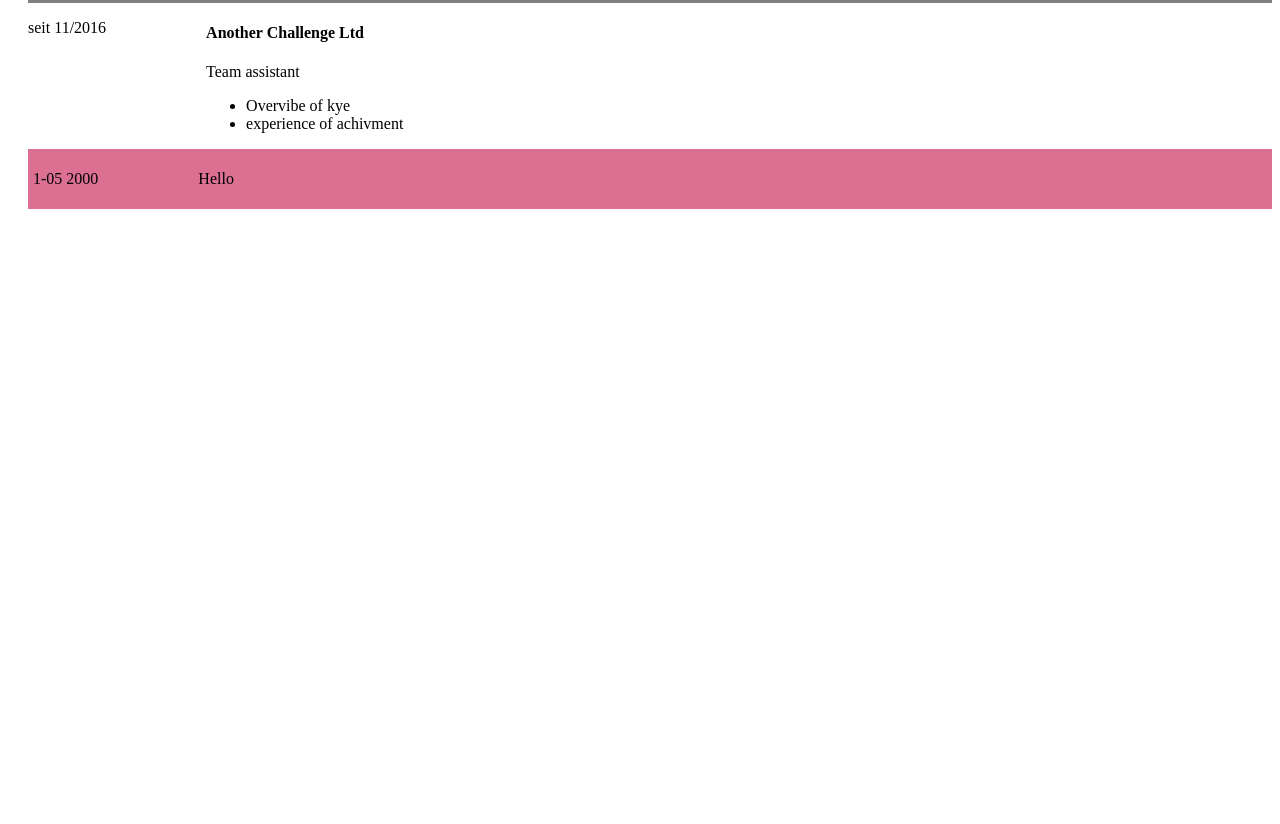
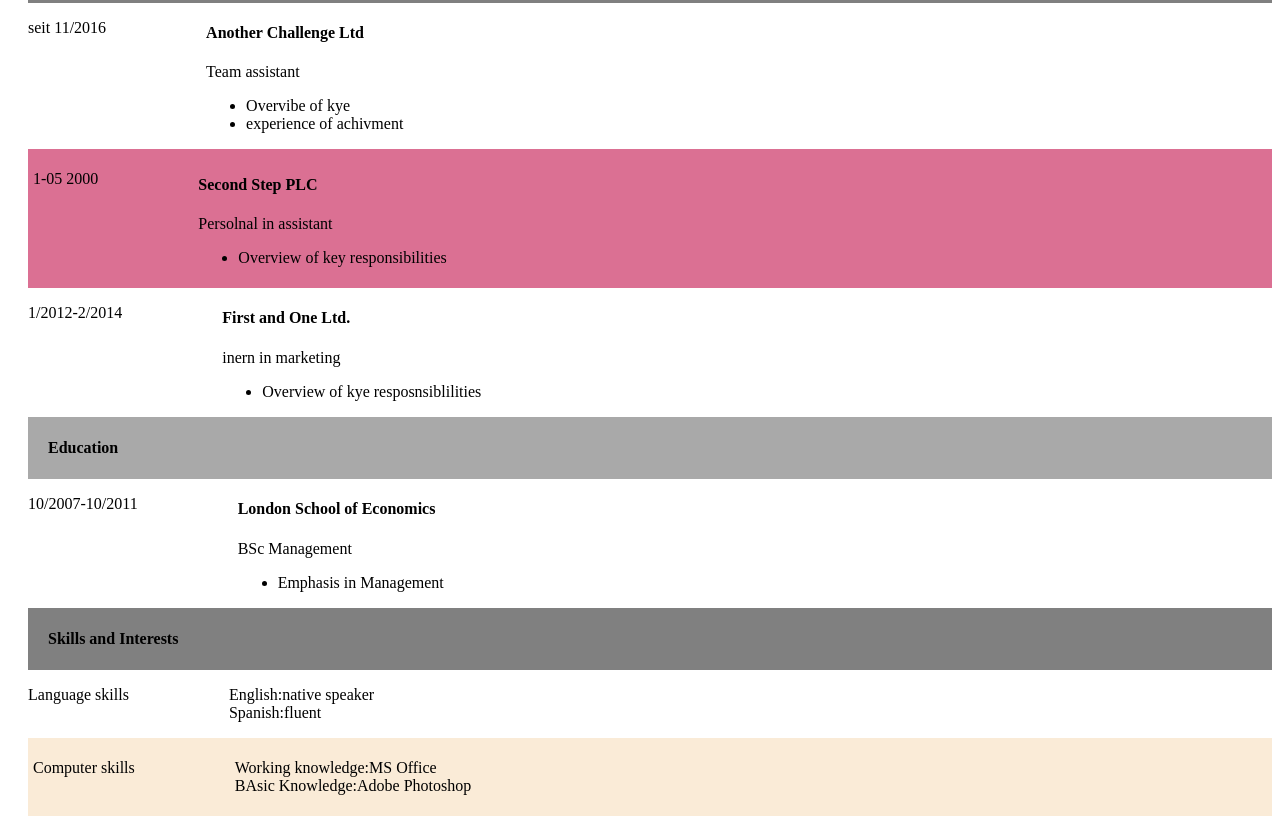
Before and after one commit to Suriya-Pervin/2nd, a plain HTML site: page index.html in a window 1280 px wide. Shown: the part 396-1220 px from the top of the page. Before the commit the page ends 800 px from the top, so only its background shows below. Drawn offline with Linux system fonts and the light colour scheme.

Commit message:
first commit

```diff
--- a/index.html
+++ b/index.html
@@ -75,19 +75,73 @@
         </div>
       </div>
     </section>
+    <section>
 
-    <section>
       <div style="background-color: palevioletred; padding: 5px; display: flex; gap: 100px;">
-
         <p>
           1-05 2000
         </p>
         <div>
+          <h4> Second Step PLC</h4>
+          <p>Persolnal in assistant</p>
+          <ul>
+            <li>Overview of key responsibilities</li>
+          </ul>
+        </div>
+       </div>
+    </section>
+    <section>
+      <div style="display: flex; gap: 100px;">
+        <p>1/2012-2/2014</p>
+        <div>
+          <h4>First and One Ltd.</h4>
+          <p>inern in marketing</p>
+          <ul>
+            <li>Overview of kye resposnsiblilities </li>
+          </ul>
+        </div>
+      </div>
+    </section>
+    <section>
+      <div style="background-color: darkgray; padding: 1px; padding-left: 20px;">
+        <h4>Education</h4>
+      </div>
+      <div style="display: flex;gap: 100px;">
+        <p>10/2007-10/2011</p>
+        <div>
+          <h4>London School of Economics</h4>
+          <p>BSc Management</p>
+          <ul>
+            <li>Emphasis in Management</li>
+          </ul>
+        </div>
+      </div>
+    </section>
+    <section>
+      <div style="background-color: gray; padding: 1px; padding-left: 20px;">
+        <h4>Skills and Interests</h4>
+      </div>
+      <div style="display: flex; gap: 100px;">
+        <p>Language skills</p>
+        <div>
           <p>
-            Hello
+            English:native speaker <br>
+            Spanish:fluent
           </p>
         </div>
-       </div>
+      </div>
+    </section>
+    <section>
+      <div style="background-color: antiquewhite; padding: 5px; display: flex; gap: 100px;">
+        <p>Computer skills</p>
+        <div>
+          <p>
+            Working knowledge:MS Office <br>
+            BAsic Knowledge:Adobe Photoshop
+          </p>
+        </div>
+      </div>
+
 
     </section>
 
```
